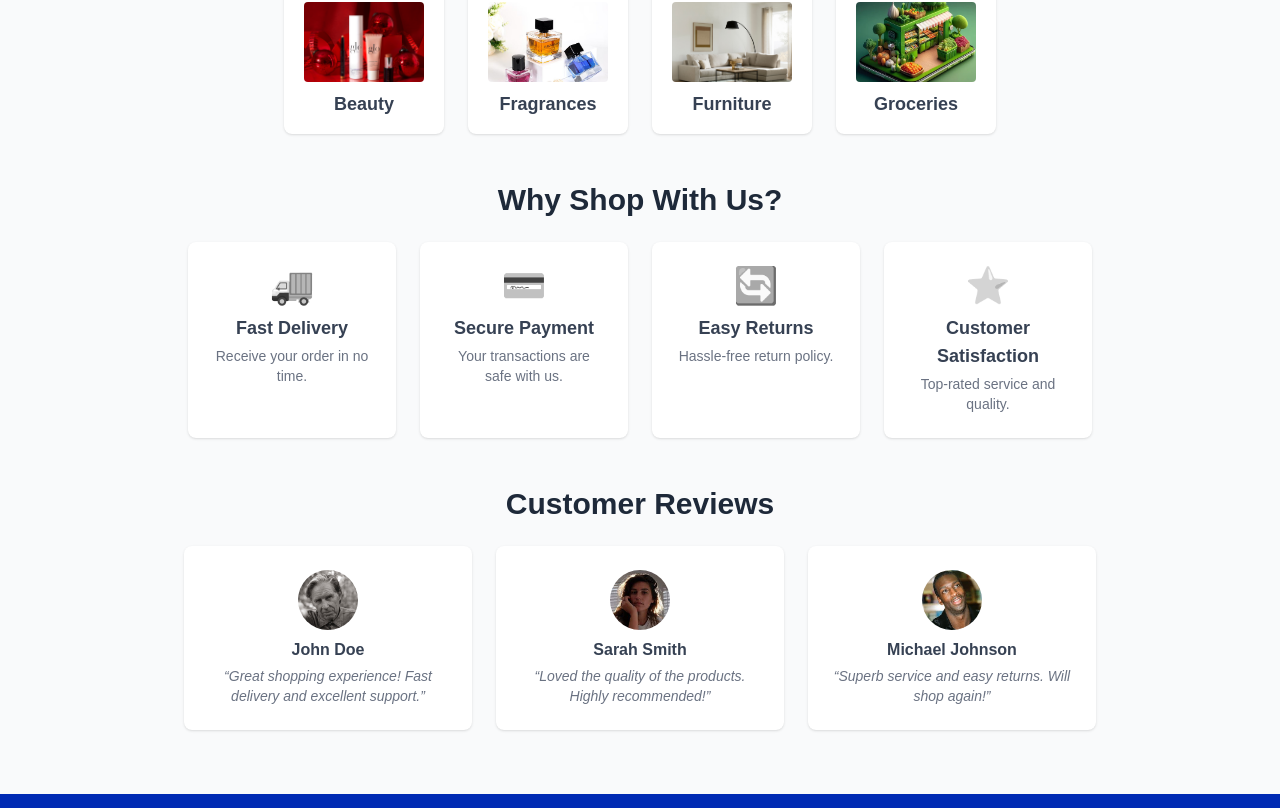
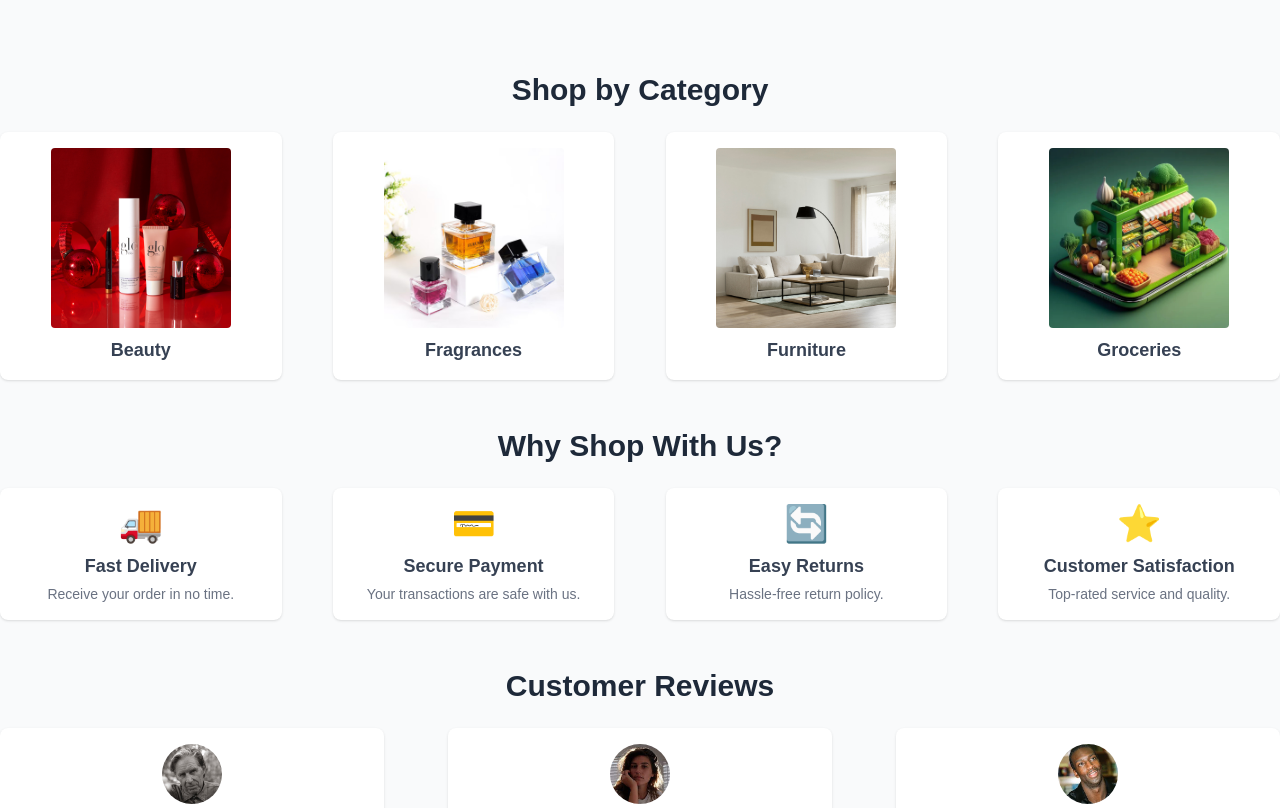
Before and after one commit to Kasra-Zafari/K-SHOP, a Next.js app: page / in a window 1280 px wide. Shown: the part 692-1500 px from the top of the page. Built offline with nearby package versions, Linux system fonts and the light colour scheme; no server answers.

Commit message:
home page style

```diff
--- a/src/app/page.js
+++ b/src/app/page.js
@@ -58,7 +58,7 @@ function HomeSlider() {
 	}, [current]);
 
 	return (
-		<div className="relative w-full max-w-4xl mx-auto mt-8 mb-12 rounded-xl overflow-hidden shadow-lg">
+		<div className="relative w-full max-w-7xl mx-auto mt-8 mb-12 rounded-xl overflow-hidden shadow-lg">
 			<Link href={`/products/${sliderImages[current].productId}`}>
 				<Image
 					src={sliderImages[current].src}
@@ -91,11 +91,10 @@ function HomeSlider() {
 					<button
 						key={idx}
 						onClick={() => setCurrent(idx)}
-						className={`w-3 h-3 rounded-full ${
-							current === idx
-								? "bg-[#002AB3]"
-								: "bg-white border border-[#002AB3]"
-						}`}
+						className={`w-3 h-3 rounded-full ${current === idx
+							? "bg-[#002AB3]"
+							: "bg-white border border-[#002AB3]"
+							}`}
 						aria-label={`Go to slide ${idx + 1}`}
 					/>
 				))}
@@ -113,19 +112,19 @@ export default function Home() {
 			<h2 className="text-2xl md:text-3xl font-bold text-gray-800 mt-12 mb-6">
 				Shop by Category
 			</h2>
-			<div className="flex flex-wrap justify-center gap-6 w-full mb-12 p-0">
+			<div className="flex flex-wrap justify-center md:justify-between gap-4 w-full mb-12 max-w-7xl mx-auto">
 				{categories.map((category) => (
 					<Link
 						key={category.name}
 						href={`/products?category=${category.name.toLowerCase()}`}
-						className="w-40 bg-white rounded-lg shadow hover:shadow-lg transition p-4 flex flex-col items-center"
+						className="w-[48%] md:w-[22%] bg-white rounded-lg shadow hover:shadow-lg transition p-4 flex flex-col items-center"
 					>
 						<Image
 							src={category.image}
 							alt={category.name}
 							width={120}
 							height={80}
-							style={{ width: "120px", height: "80px", objectFit: "cover" }}
+							style={{ width: "180px", height: "180px", objectFit: "cover" }}
 							className="rounded mb-2"
 						/>
 						<h3 className="text-lg font-semibold text-gray-700">
@@ -139,13 +138,13 @@ export default function Home() {
 			<h2 className="text-2xl md:text-3xl font-bold text-gray-800 mb-6">
 				Why Shop With Us?
 			</h2>
-			<div className="flex flex-wrap justify-center gap-6 w-full mb-12">
+			<div className="flex flex-wrap justify-center md:justify-between gap-4 w-full mb-12 max-w-7xl mx-auto">
 				{benefits.map((benefit, idx) => (
 					<div
 						key={idx}
-						className="w-52 bg-white rounded-lg shadow p-6 flex flex-col items-center hover:scale-105 transition"
+						className="w-[48%] md:w-[22%] bg-white rounded-lg shadow hover:shadow-lg transition p-4 flex flex-col items-center"
 					>
-						<span className="text-4xl mb-2 grayscale hover:grayscale-0 transition">
+						<span className="text-4xl mb-2 hover:grayscale-0 transition">
 							{benefit.icon}
 						</span>
 						<h3 className="text-lg font-semibold text-gray-700 mb-1">
@@ -160,11 +159,11 @@ export default function Home() {
 			<h2 className="text-2xl md:text-3xl font-bold text-gray-800 mb-6">
 				Customer Reviews
 			</h2>
-			<div className="flex flex-wrap justify-center gap-6 w-full mb-16">
+			<div className="flex flex-wrap justify-center md:justify-between gap-4 w-full mb-16 max-w-7xl mx-auto">
 				{reviews.map((review, idx) => (
 					<div
 						key={idx}
-						className="w-72 bg-white rounded-lg shadow p-6 flex flex-col items-center"
+						className="w-[48%] md:w-[30%] bg-white rounded-lg shadow hover:shadow-lg transition p-4 flex flex-col items-center"
 					>
 						<Image
 							src={review.image}
```
